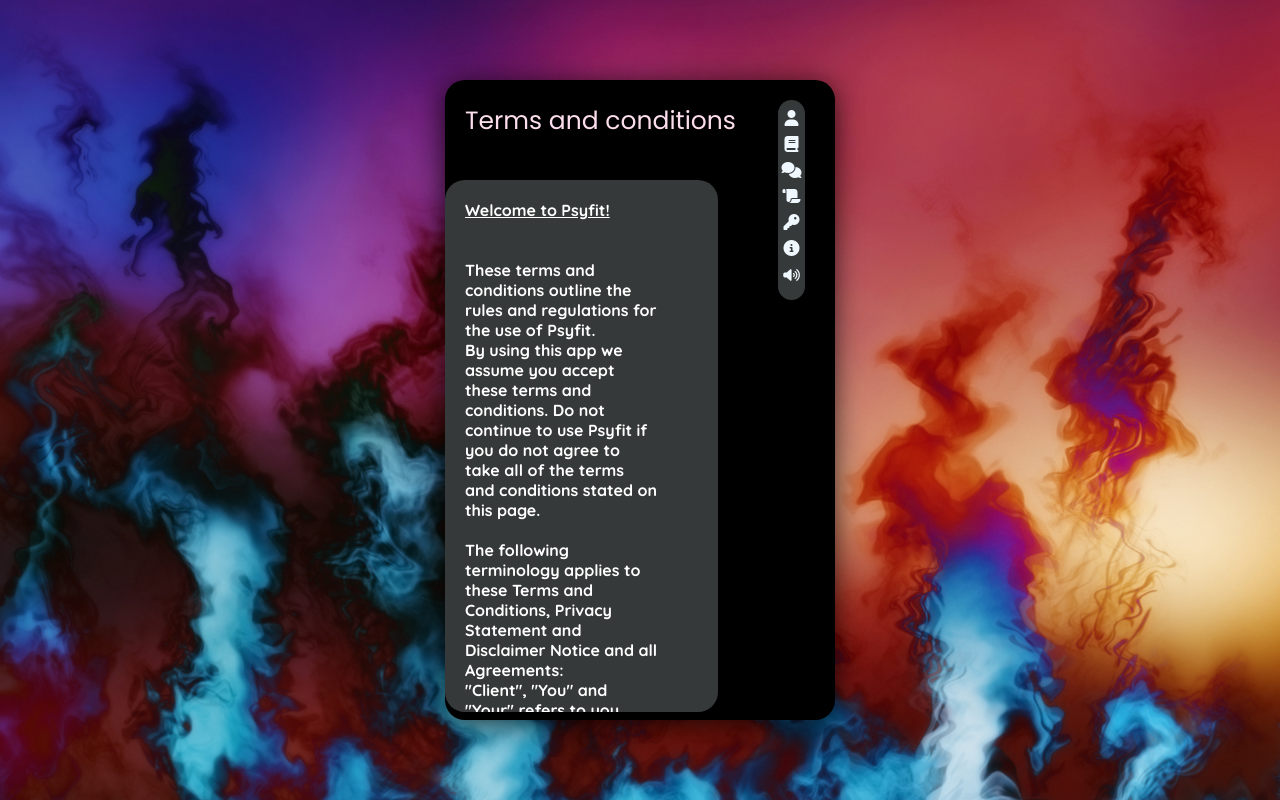
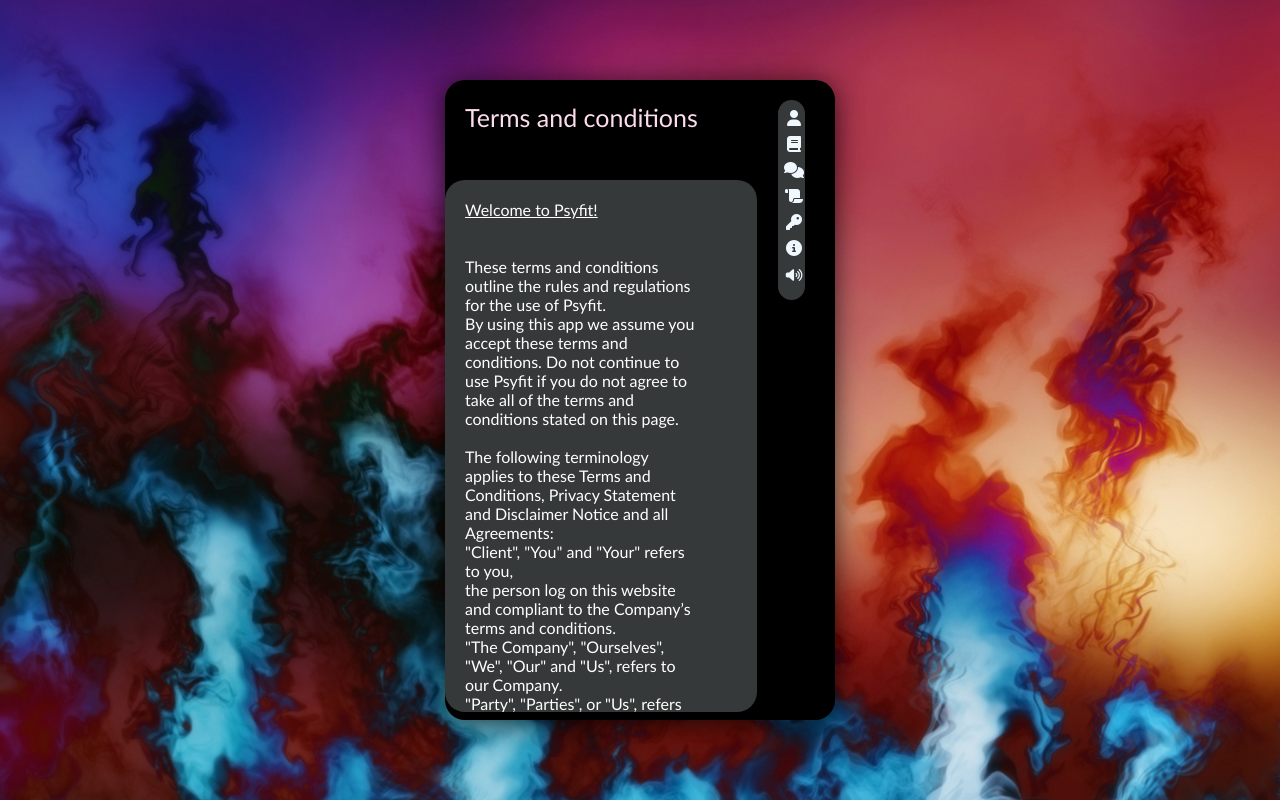
Before and after one commit to Yagura18/Pysfit, a PHP site: page /tnc.html in a window 1280 px wide. Run offline with PHP 8.4, Linux system fonts and the light colour scheme; some libraries are stand-ins or nearby versions.

Commit message:
Update tnc.css

```diff
--- a/Psyfit/css/tnc.css
+++ b/Psyfit/css/tnc.css
@@ -20,12 +20,12 @@
 .Abts
 {
   background-color: rgba(54, 57, 57, 1);
-  width: 70%;
+  width: 80%;
   border-radius: 20px;
   padding: 20px;
   height: 83%;
   text-align: left;
-  font-family: 'Quicksand', sans-serif;
+  font-family: Futura, "Trebuchet MS", Arial, sans-serif;
     overflow: scroll;
 }
       .Abts::-webkit-scrollbar {
@@ -59,7 +59,7 @@
   margin-bottom: 40px;
   border-radius: 40px;
   height: 6%;
-  font-family: 'Poppins',sans-serif;
+  font-family: Futura, "Trebuchet MS", Arial, sans-serif;
   font-size: 24px;
   text-align: left;
   font-weight: SemiBold;
@@ -91,10 +91,12 @@
   top:20px;
   right: 30px;
 }
-a:link {
-  color:	white;
+a{
+  color: inherit;
+  text-decoration:  none;
 }
-a:visited
-{
-  color: 	rgb(144,144,144);
+i{
+  color:#348e89;
+  padding-bottom: 10px;
+  padding-left:5px;
 }
```
